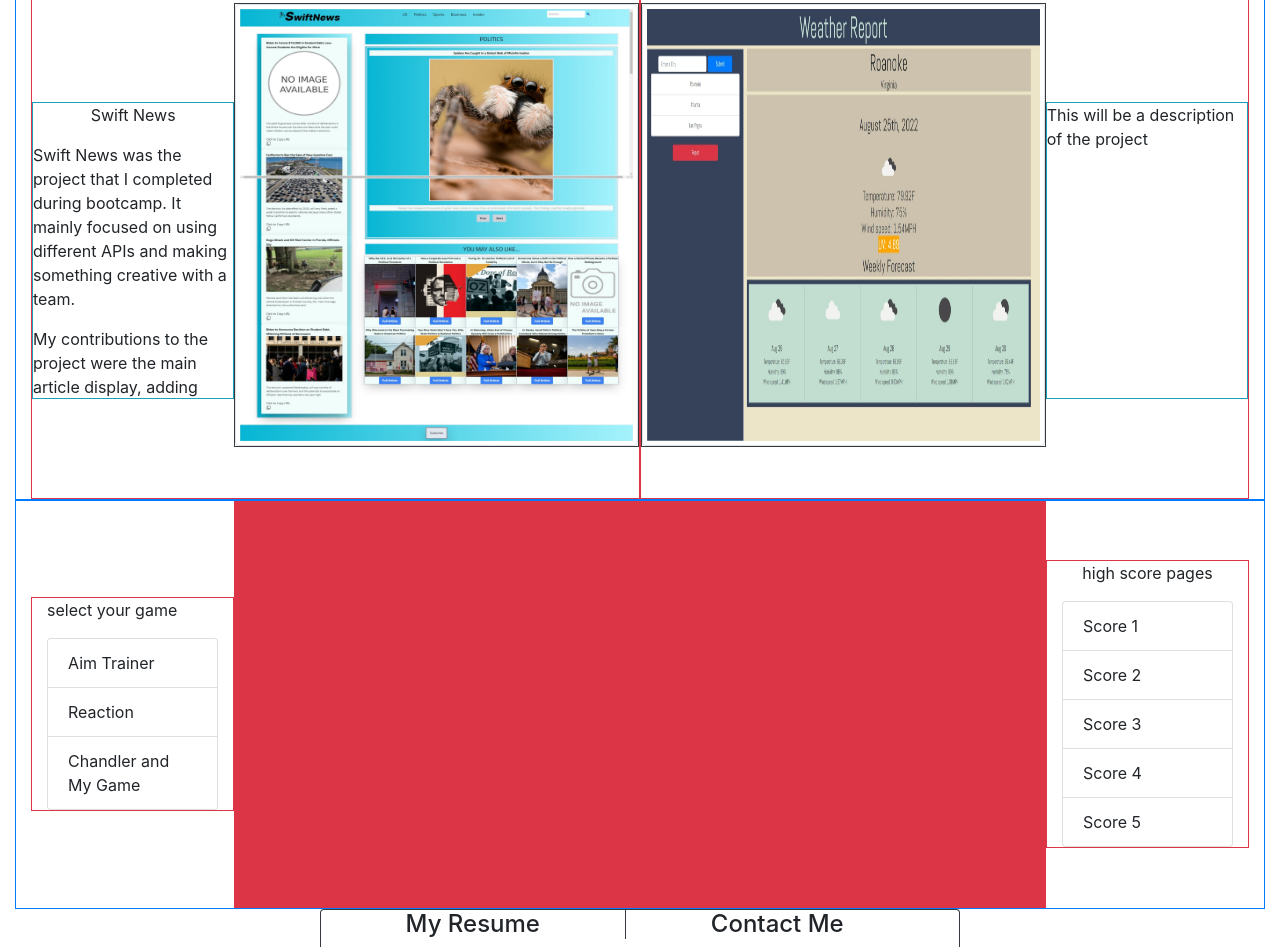
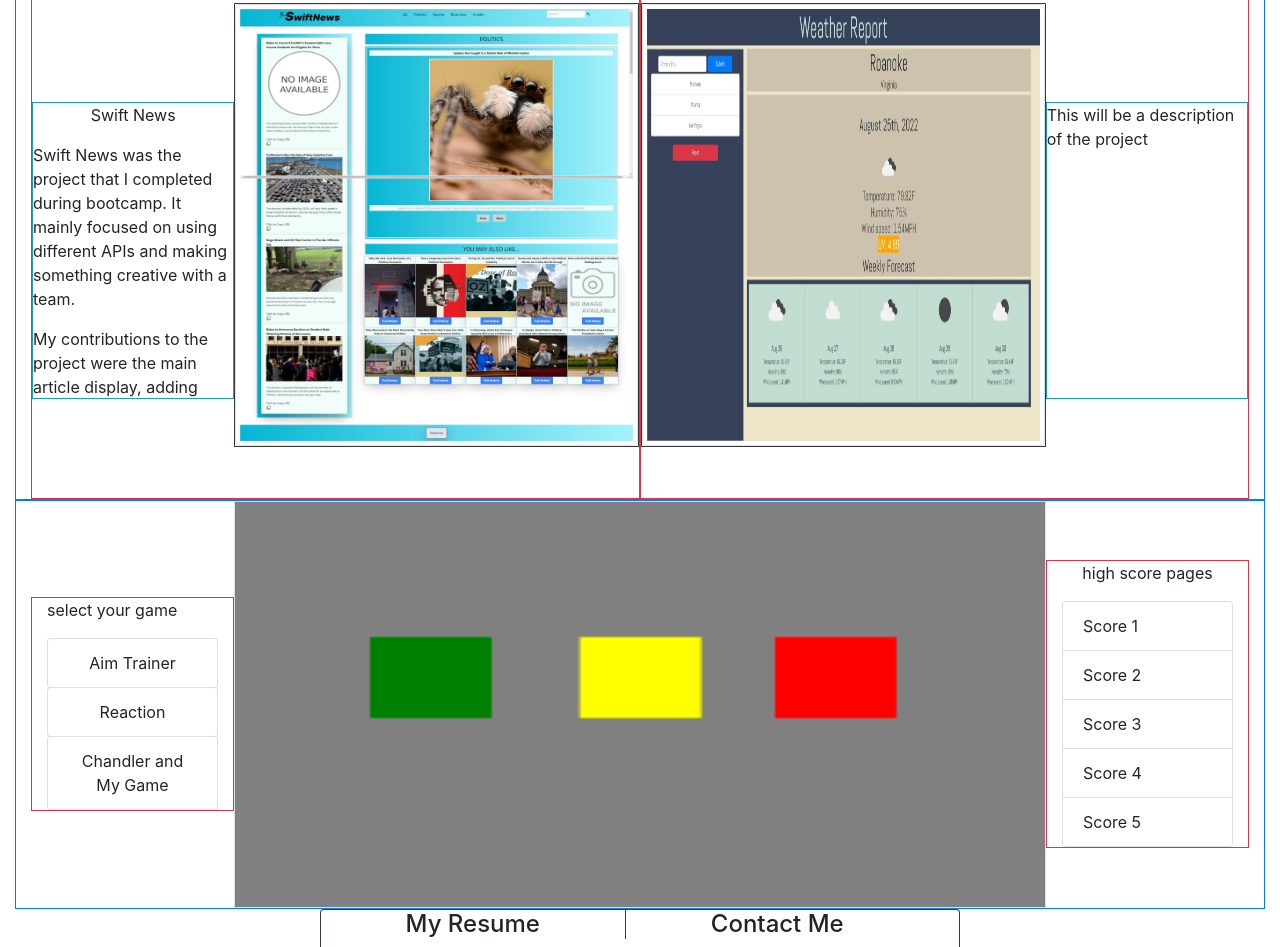
Before and after one commit to shawnbandy/Devpage, a plain HTML site: page index.html in a window 1280 px wide. Shown: the part 547-1494 px from the top of the page. Drawn offline with nearby package versions, Linux system fonts and the light colour scheme.

Commit message:
started adding to canvas of js

```diff
--- a/assets/js/script.js
+++ b/assets/js/script.js
@@ -9,6 +9,13 @@ const jssATBtn = document.getElementById("jssATBtn");
 const jssRxnBtn = document.getElementById("jssRxnBtn");
 const jssCASBtn = document.getElementById("jssCASBtn");
 const jssHS = document.getElementById("jssHS");
+const jssHSID = document.getElementById("jssHSID");
+
+const canvas = document.getElementById("canvas");
+const ctx = canvas.getContext("2d");
+ctx.fillStyle = "gray";
+ctx.fillRect(0, 0, canvas.width, canvas.height)
+
 
 
 //!About Me Section
@@ -40,6 +47,15 @@ amNextBtn.addEventListener("click", function(){
 //!High Score Section
 
 //TODO: make the high score depending on which game you have
+jssATBtn.addEventListener("click", () =>{
+    jssHSID.textContent = "Aim Trainer High Score"
+})
+jssCASBtn.addEventListener("click", () =>{
+    jssHSID.textContent = "Placeholder"
+})
+jssRxnBtn.addEventListener("click", () =>{
+    jssHSID.textContent = "Reaction"
+})
 //TODO: populate the list depending on the game
 
 
@@ -48,7 +64,21 @@ amNextBtn.addEventListener("click", function(){
 //TODO: make the games change based on button press on selecting game
 
 //?Aim Trainer
+
 //TODO: Make a hard/medium/easy mode
+
+const displayDifficulty = () => {
+//*x,y,w,h
+    ctx.fillStyle = "green";
+    ctx.fillRect((canvas.width / 6), (canvas.height / 3), 45, 30);
+    ctx.fillStyle = "yellow";
+    ctx.fillRect((canvas.width/2.35), (canvas.height / 3), 45, 30);
+    ctx.fillStyle = "red";
+    ctx.fillRect((canvas.width/1.5), (canvas.height / 3), 45, 30);
+
+}
+displayDifficulty()
+
 //TODO: make a button/box that the user has to click on, and each success will increase their counter by 1
 //TODO: have the boxes appear according to a time interval, disappear if they're not hit, disappear if they're never hit, etc
 //TODO: update the HS page with the top scores hit
--- a/index.html
+++ b/index.html
@@ -135,18 +135,18 @@
             <div class="border border-danger col-2 align-self-center">
               <p>select your game</p>
               <ul class="list-group">
-                <li id="jssATBtn" class="list-group-item">Aim Trainer</li>
-                <li id="jssRxnBtn" class="list-group-item">Reaction</li>
-                <li id="jssCASBtn" class="list-group-item">Chandler and My Game</li>
+                <li id="jssATBtn" class="list-group-item btn">Aim Trainer</li>
+                <li id="jssRxnBtn" class="list-group-item btn">Reaction</li>
+                <li id="jssCASBtn" class="list-group-item btn">Chandler and My Game</li>
               </ul>
             </div>
 
-            <canvas class="border border-danger bg-danger col-8 p-0 m-0">
+            <canvas id="canvas" class="border bg-danger col-8 p-0 m-0" style="background-color: green; color: gray;">
               <p>the game</p>
             </canvas>
 
             <div class="border border-danger col-2 align-self-center">
-              <p class="text-center">high score pages</p>
+              <p id="jssHSID" class="text-center">high score pages</p>
               <ul id="jssHS" class="list-group">
                 <li class="list-group-item">Score 1</li>
                 <li class="list-group-item">Score 2</li>
```
